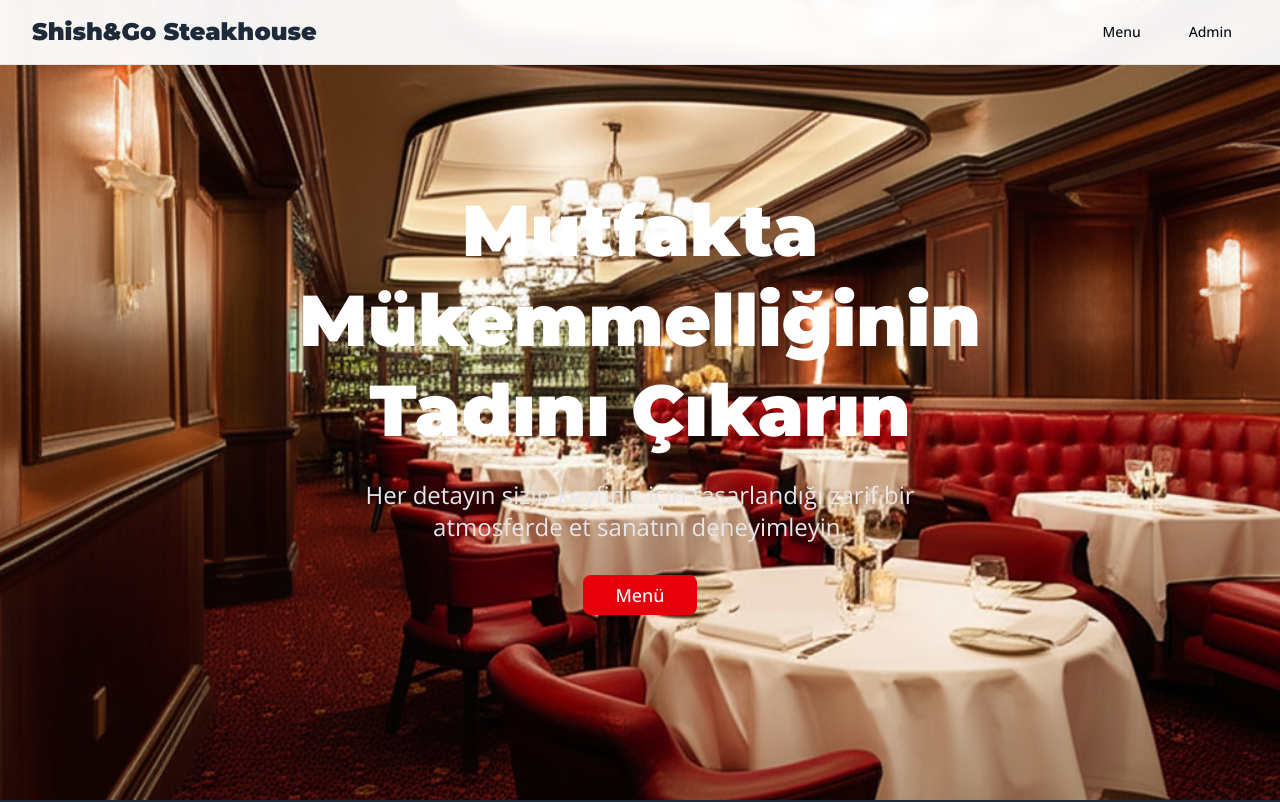
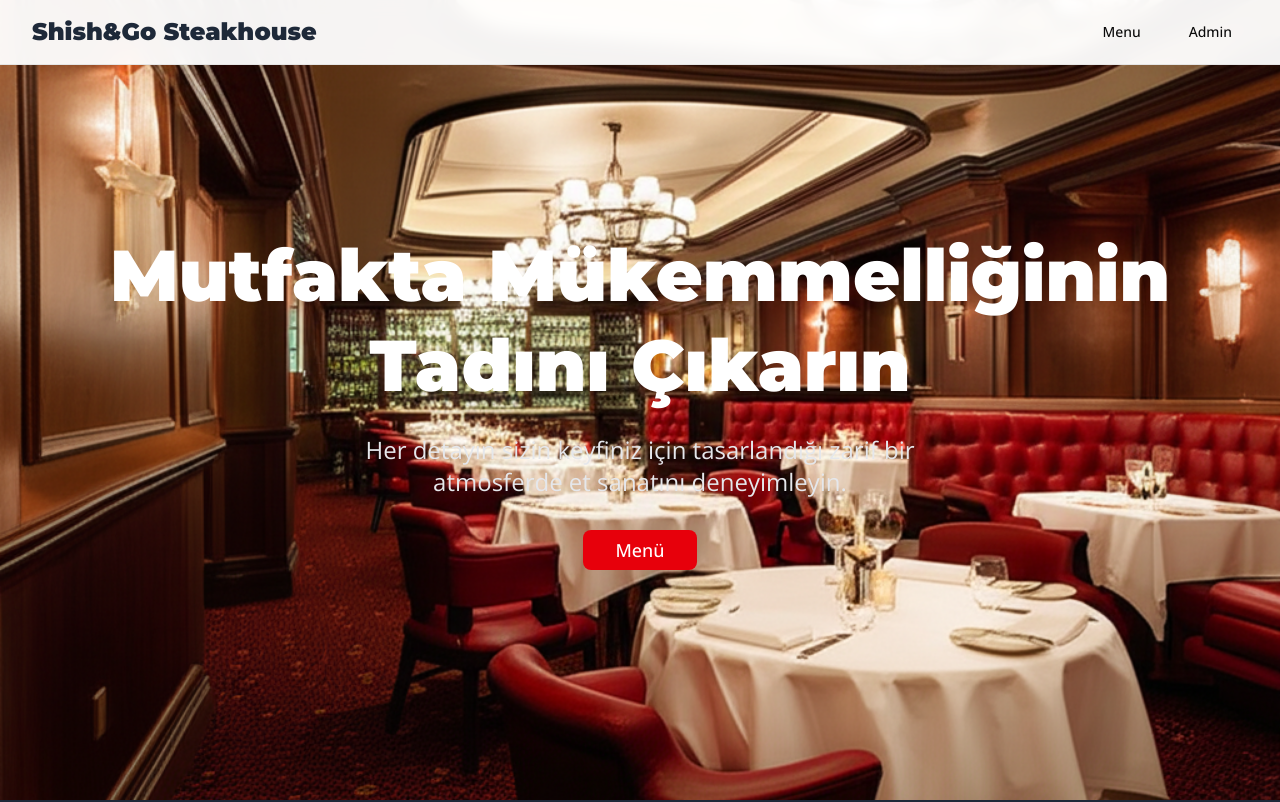
Before and after one commit to kamilcobann/prime-steakhouse, a Next.js app: page / in a window 1280 px wide. Shown: the top 802 px of the page. Built offline with nearby package versions, Linux system fonts and the light colour scheme.

Commit message:
chore: sync main changes to prime-steakhouse
Update all files and assets from main branch.

Co-authored-by: null <78160110+kamilcobann@users.noreply.github.com>

```diff
--- a/app/layout.tsx
+++ b/app/layout.tsx
@@ -32,7 +32,7 @@ export default function RootLayout({
 }>) {
   return (
     <html lang="en" className={`${montserrat.variable} ${openSans.variable} antialiased`}>
-      <body className="font-sans">
+      <body className="font-sans overflow-x-hidden">
         <AuthProvider>
           {children}
           <Toaster />
--- a/app/page.tsx
+++ b/app/page.tsx
@@ -53,7 +53,7 @@ export default function LandingPage() {
             backgroundImage: "url('/elegant-steakhouse.png')",
           }}
         ></div>
-        <div className="relative z-10 text-center text-white bold max-w-4xl mx-auto px-4">
+        <div className="relative z-10 text-center text-white bold w-full mx-auto px-4">
           <h1 className="font-serif font-black text-5xl md:text-7xl mb-6 leading-tight">
             Mutfakta Mükemmelliğinin Tadını Çıkarın
           </h1>
```
